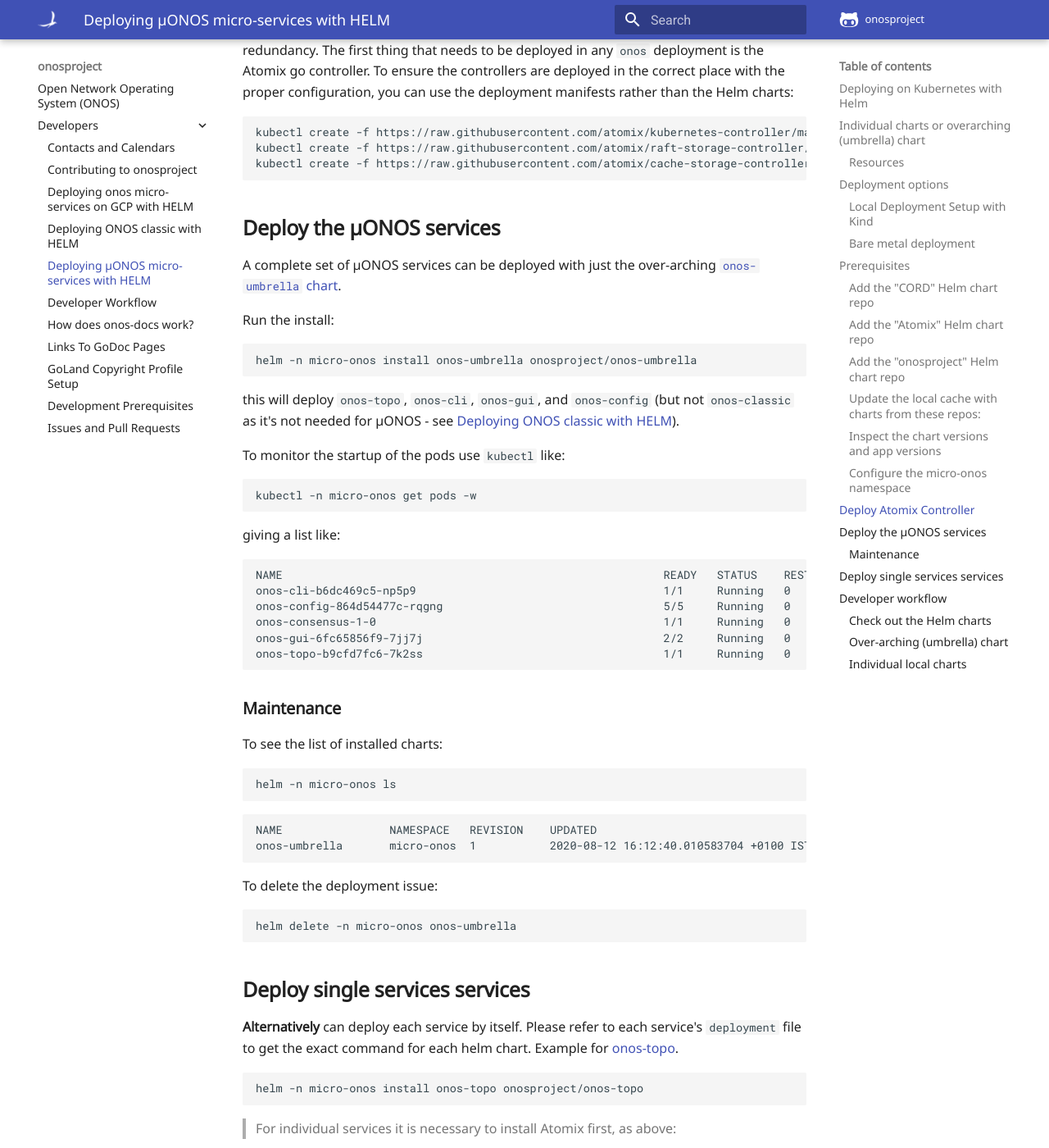
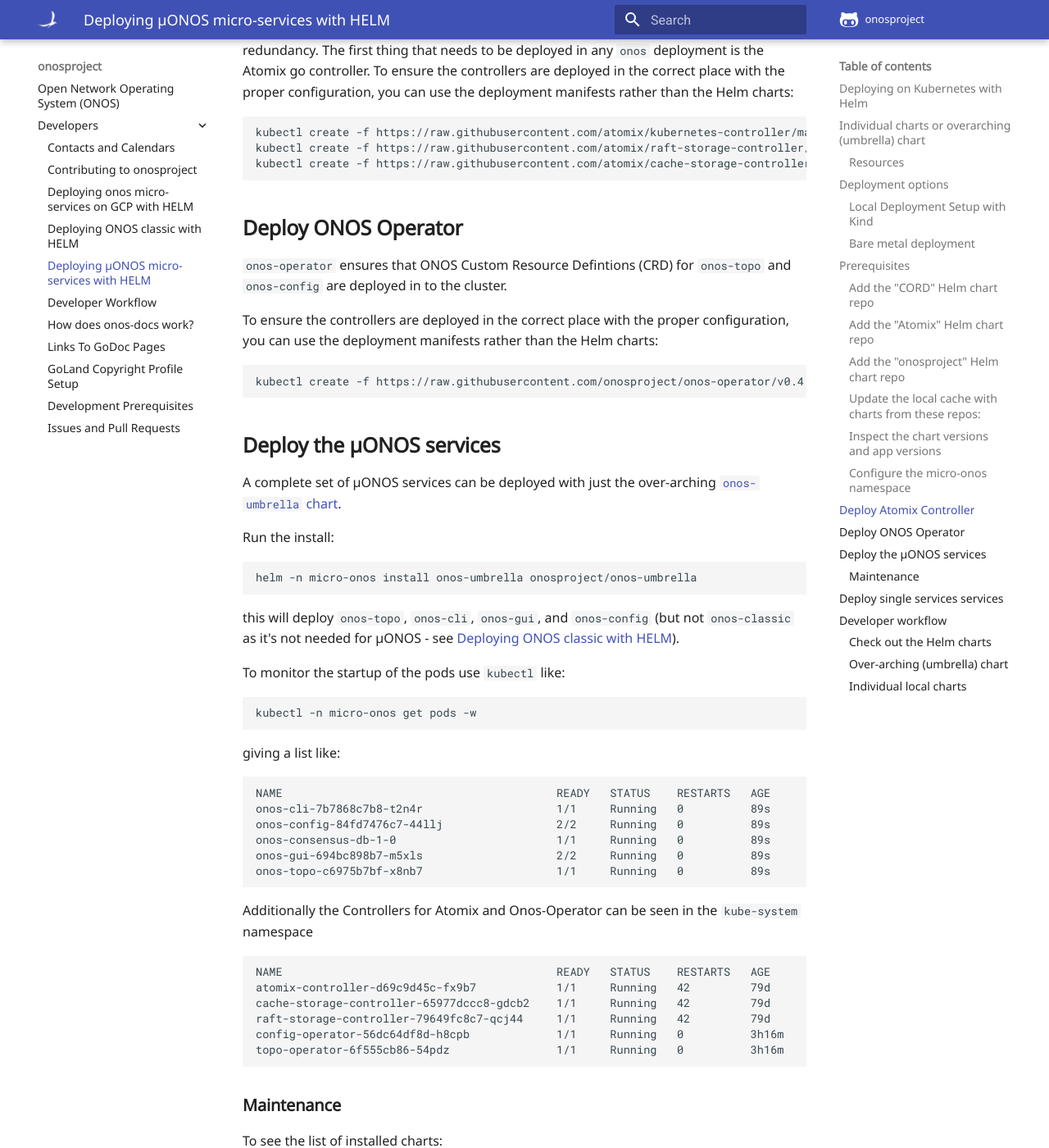
Before and after one commit to onosproject/onos-docs, an MkDocs documentation site: the page built from docs/content/developers/deploy_with_helm.md, in a window 1280 px wide and 1400 px high, scrolled down 3507 px. Shown: the whole window at 82% size. Built offline with MkDocs 1.6.1 and Material for MkDocs 9.7.7, drawn with Linux system fonts in a browser that asks for light colours.

Commit message:
Document the install of onos-operator (#142)

````diff
--- a/docs/content/developers/deploy_with_helm.md
+++ b/docs/content/developers/deploy_with_helm.md
@@ -141,6 +141,14 @@ kubectl create -f https://raw.githubusercontent.com/atomix/raft-storage-controll
 kubectl create -f https://raw.githubusercontent.com/atomix/cache-storage-controller/master/deploy/cache-storage-controller.yaml
 ```
 
+## Deploy ONOS Operator
+`onos-operator` ensures that ONOS Custom Resource Defintions (CRD) for `onos-topo` and `onos-config` are deployed in to the cluster.
+
+To ensure the controllers are deployed in the correct place with the proper configuration, you can use the deployment manifests rather than the Helm charts:
+```bash
+kubectl create -f https://raw.githubusercontent.com/onosproject/onos-operator/v0.4.1/deploy/onos-operator.yaml
+```
+
 ## Deploy the µONOS services
 A complete set of µONOS services can be deployed with just the over-arching
 [`onos-umbrella` chart](https://github.com/onosproject/onos-helm-charts/tree/master/onos-umbrella).
@@ -160,12 +168,22 @@ kubectl -n micro-onos get pods -w
 
 giving a list like:
 ```
-NAME                                                         READY   STATUS    RESTARTS   AGE
-onos-cli-b6dc469c5-np5p9                                     1/1     Running   0          4m
-onos-config-864d54477c-rqgng                                 5/5     Running   0          4m
-onos-consensus-1-0                                           1/1     Running   0          12m
-onos-gui-6fc65856f9-7jj7j                                    2/2     Running   0          4m
-onos-topo-b9cfd7fc6-7k2ss                                    1/1     Running   0          4m
+NAME                                         READY   STATUS    RESTARTS   AGE
+onos-cli-7b7868c7b8-t2n4r                    1/1     Running   0          89s
+onos-config-84fd7476c7-44llj                 2/2     Running   0          89s
+onos-consensus-db-1-0                        1/1     Running   0          89s
+onos-gui-694bc898b7-m5xls                    2/2     Running   0          89s
+onos-topo-c6975b7bf-x8nb7                    1/1     Running   0          89s
+```
+
+Additionally the Controllers for Atomix and Onos-Operator can be seen in the `kube-system` namespace
+```
+NAME                                         READY   STATUS    RESTARTS   AGE
+atomix-controller-d69c9d45c-fx9b7            1/1     Running   42         79d
+cache-storage-controller-65977dccc8-gdcb2    1/1     Running   42         79d
+raft-storage-controller-79649fc8c7-qcj44     1/1     Running   42         79d
+config-operator-56dc64df8d-h8cpb             1/1     Running   0          3h16m
+topo-operator-6f555cb86-54pdz                1/1     Running   0          3h16m
 ```
 
 ### Maintenance
````
